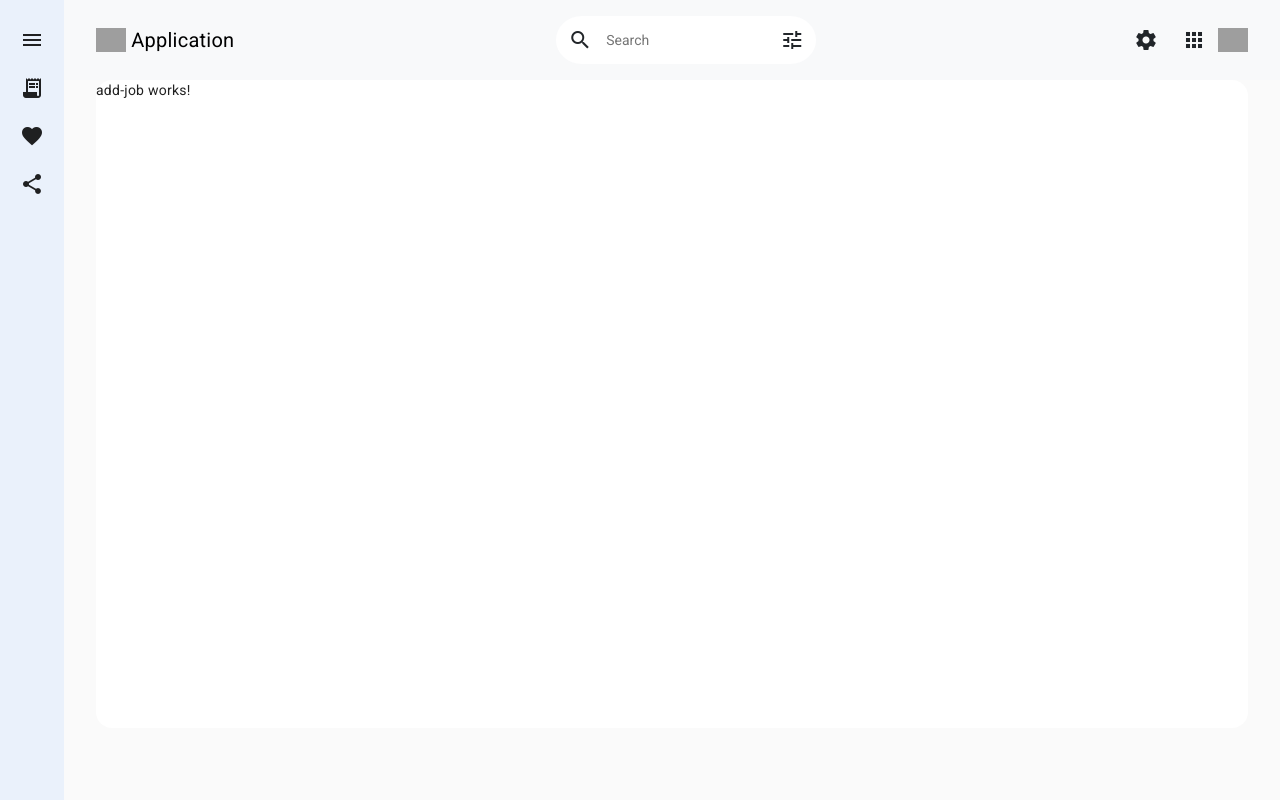
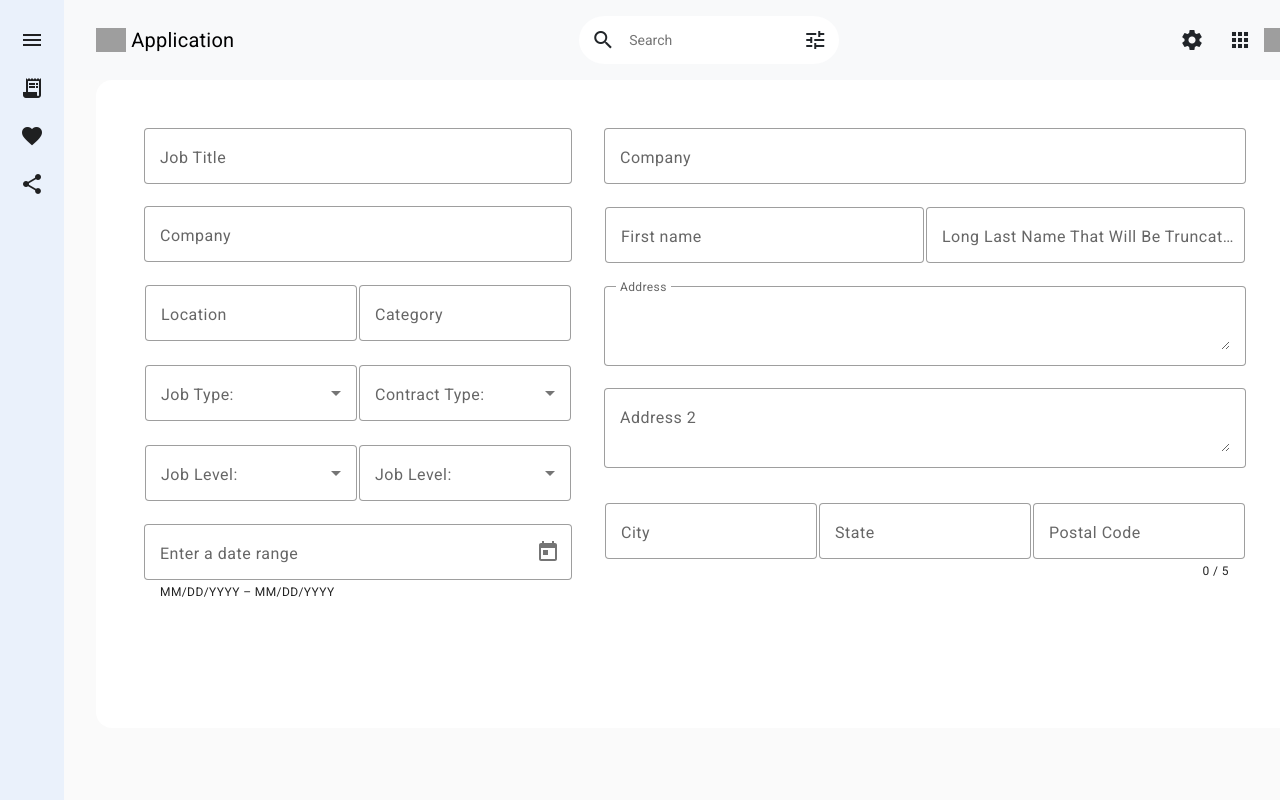
Before and after one commit to cypher20b/ATS, an Angular app: page /new-application in a window 1280 px wide. Built offline with nearby package versions, Linux system fonts and the light colour scheme; grey boxes are pictures that could not be loaded.

Commit message:
feat: added the form inputs for the job posting

```diff
--- a/src/app/Pages/Dashboard/admin-dashboard/Components/add-job/add-job.component.html
+++ b/src/app/Pages/Dashboard/admin-dashboard/Components/add-job/add-job.component.html
@@ -1 +1,165 @@
-<p>add-job works!</p>
+<div class="main-container d-flex">
+  <div class="left-form">
+    <form class="example-form">
+      <mat-form-field class="full-width" appearance="outline">
+        <mat-label>Job Title </mat-label>
+        <input matInput placeholder="Assistant Product Manager" />
+      </mat-form-field>
+
+      <mat-form-field class="full-width" appearance="outline">
+        <mat-label>Company </mat-label>
+        <input matInput placeholder="Google" />
+      </mat-form-field>
+
+      <table class="full-width" cellspacing="0">
+        <tr>
+          <td>
+            <mat-form-field class="full-width" appearance="outline">
+              <mat-label>Location</mat-label>
+              <input matInput placeholder="Ghana" />
+            </mat-form-field>
+          </td>
+          <td>
+            <mat-form-field class="full-width" appearance="outline">
+              <mat-label>Category</mat-label>
+              <input matInput placeholder="Engineering" />
+            </mat-form-field>
+          </td>
+        </tr>
+      </table>
+
+      <table cellspacing="0">
+        <tr class="full-width">
+          <td>
+            <mat-form-field appearance="outline">
+              <mat-label>Job Type:</mat-label>
+              <mat-select>
+                @for (job of jobType; track job) {
+                <mat-option [value]="job.value">{{ job.viewValue }}</mat-option>
+                }
+              </mat-select>
+            </mat-form-field>
+          </td>
+          <td>
+            <mat-form-field appearance="outline">
+              <mat-label>Contract Type:</mat-label>
+              <mat-select>
+                @for (contract of contractType; track contract) {
+                <mat-option [value]="contract.value">{{
+                  contract.viewValue
+                }}</mat-option>
+                }
+              </mat-select>
+            </mat-form-field>
+          </td>
+        </tr>
+      </table>
+
+      <table class="full-width" cellspacing="0">
+        <tr>
+          <td>
+            <mat-form-field appearance="outline">
+              <mat-label>Job Level:</mat-label>
+              <mat-select>
+                @for (job of jobLevel; track job) {
+                <mat-option [value]="job.value">{{ job.viewValue }}</mat-option>
+                }
+              </mat-select>
+            </mat-form-field>
+          </td>
+          <td>
+            <mat-form-field appearance="outline">
+              <mat-label>Job Level:</mat-label>
+              <mat-select>
+                @for (job of jobLevel; track job) {
+                <mat-option [value]="job.value">{{ job.viewValue }}</mat-option>
+                }
+              </mat-select>
+            </mat-form-field>
+          </td>
+        </tr>
+      </table>
+
+      <mat-form-field appearance="outline" class="date">
+        <mat-label>Enter a date range</mat-label>
+        <mat-date-range-input [rangePicker]="picker">
+          <input matStartDate placeholder="Start date" />
+          <input matEndDate placeholder="End date" />
+        </mat-date-range-input>
+        <mat-hint>MM/DD/YYYY – MM/DD/YYYY</mat-hint>
+        <mat-datepicker-toggle
+          matIconSuffix
+          [for]="picker"
+        ></mat-datepicker-toggle>
+        <mat-date-range-picker #picker></mat-date-range-picker>
+      </mat-form-field>
+    </form>
+  </div>
+  <div class="right-form">
+    <form class="example-form">
+      <mat-form-field class="full-width" appearance="outline">
+        <mat-label>Company </mat-label>
+        <input matInput placeholder="Google" />
+      </mat-form-field>
+
+      <table class="full-width" cellspacing="0">
+        <tr>
+          <td>
+            <mat-form-field class="full-width" appearance="outline">
+              <mat-label>First name</mat-label>
+              <input matInput />
+            </mat-form-field>
+          </td>
+          <td>
+            <mat-form-field class="full-width" appearance="outline">
+              <mat-label
+                >Long Last Name That Will Be Truncated are you sure</mat-label
+              >
+              <input matInput />
+            </mat-form-field>
+          </td>
+        </tr>
+      </table>
+
+      <p>
+        <mat-form-field class="full-width" appearance="outline">
+          <mat-label>Address</mat-label>
+          <textarea matInput placeholder="Ex. 100 Main St"> </textarea>
+        </mat-form-field>
+        <mat-form-field class="full-width" appearance="outline">
+          <mat-label>Address 2</mat-label>
+          <textarea matInput></textarea>
+        </mat-form-field>
+      </p>
+
+      <table class="full-width" cellspacing="0">
+        <tr>
+          <td>
+            <mat-form-field class="full-width" appearance="outline">
+              <mat-label>City</mat-label>
+              <input matInput placeholder="Ex. San Francisco" />
+            </mat-form-field>
+          </td>
+          <td>
+            <mat-form-field class="full-width" appearance="outline">
+              <mat-label>State</mat-label>
+              <input matInput placeholder="Ex. California" />
+            </mat-form-field>
+          </td>
+          <td>
+            <mat-form-field class="full-width" appearance="outline">
+              <mat-label>Postal Code</mat-label>
+              <input
+                matInput
+                #postalCode
+                maxlength="5"
+                placeholder="Ex. 94105"
+              />
+              <mat-hint align="end">{{ postalCode.value.length }} / 5</mat-hint>
+            </mat-form-field>
+          </td>
+        </tr>
+      </table>
+    </form>
+  </div>
+</div>
--- a/src/app/Pages/Dashboard/admin-dashboard/Components/add-job/add-job.component.scss
+++ b/src/app/Pages/Dashboard/admin-dashboard/Components/add-job/add-job.component.scss
@@ -0,0 +1,19 @@
+.main-container{
+    margin: 2rem;
+    .left-form{
+      margin: 1rem;
+    }
+    .right-form{
+      margin: 1rem
+    }
+
+    .example-form {
+        width: 100%;
+      }
+
+      .full-width, .date {
+        width: 100%;
+      }
+
+
+}
--- a/src/app/Pages/Dashboard/admin-dashboard/Components/add-job/add-job.component.ts
+++ b/src/app/Pages/Dashboard/admin-dashboard/Components/add-job/add-job.component.ts
@@ -1,12 +1,44 @@
-import { Component } from '@angular/core';
+import { Component } from "@angular/core";
+import { MatInputModule } from "@angular/material/input";
+import { MatFormFieldModule } from "@angular/material/form-field";
+import { FormsModule } from "@angular/forms";
+import { provideNativeDateAdapter } from "@angular/material/core";
+import { MatDatepickerModule } from "@angular/material/datepicker";
+import { MatSelectModule } from "@angular/material/select";
+
+interface Job {
+  value: string;
+  viewValue: string;
+}
 
 @Component({
-  selector: 'app-add-job',
+  selector: "app-add-job",
   standalone: true,
-  imports: [],
-  templateUrl: './add-job.component.html',
-  styleUrl: './add-job.component.scss'
+  imports: [
+    FormsModule,
+    MatInputModule,
+    MatFormFieldModule,
+    MatDatepickerModule,
+    MatSelectModule,
+  ],
+  providers: [provideNativeDateAdapter()],
+  templateUrl: "./add-job.component.html",
+  styleUrl: "./add-job.component.scss",
 })
 export class AddJobComponent {
-
+  contractType: Job[] = [
+    { value: "full-time", viewValue: "Full time" },
+    { value: "part-time", viewValue: "Part time" },
+    { value: "contract", viewValue: "Contract" },
+  ];
+  jobType: Job[] = [
+    { value: "remote", viewValue: "Remote" },
+    { value: "in-person", viewValue: "In-person" },
+    { value: "hybrid", viewValue: "Hybrid" },
+  ];
+  jobLevel: Job[] = [
+    { value: "entry", viewValue: "Entry Level" },
+    { value: "middle", viewValue: "Mid Senior Level" },
+    { value: "senior", viewValue: "Senior Level" },
+  ];
 }
```
